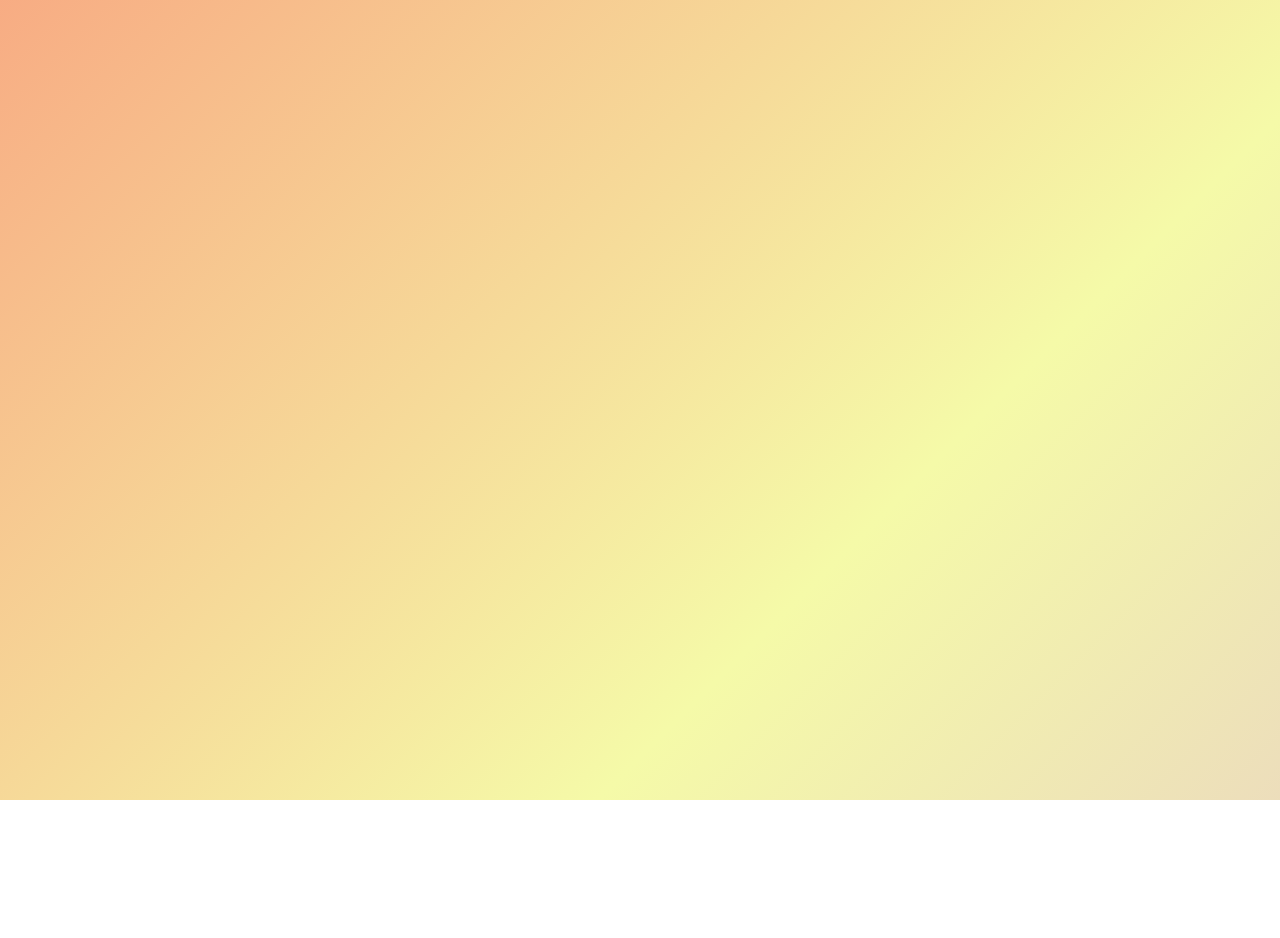
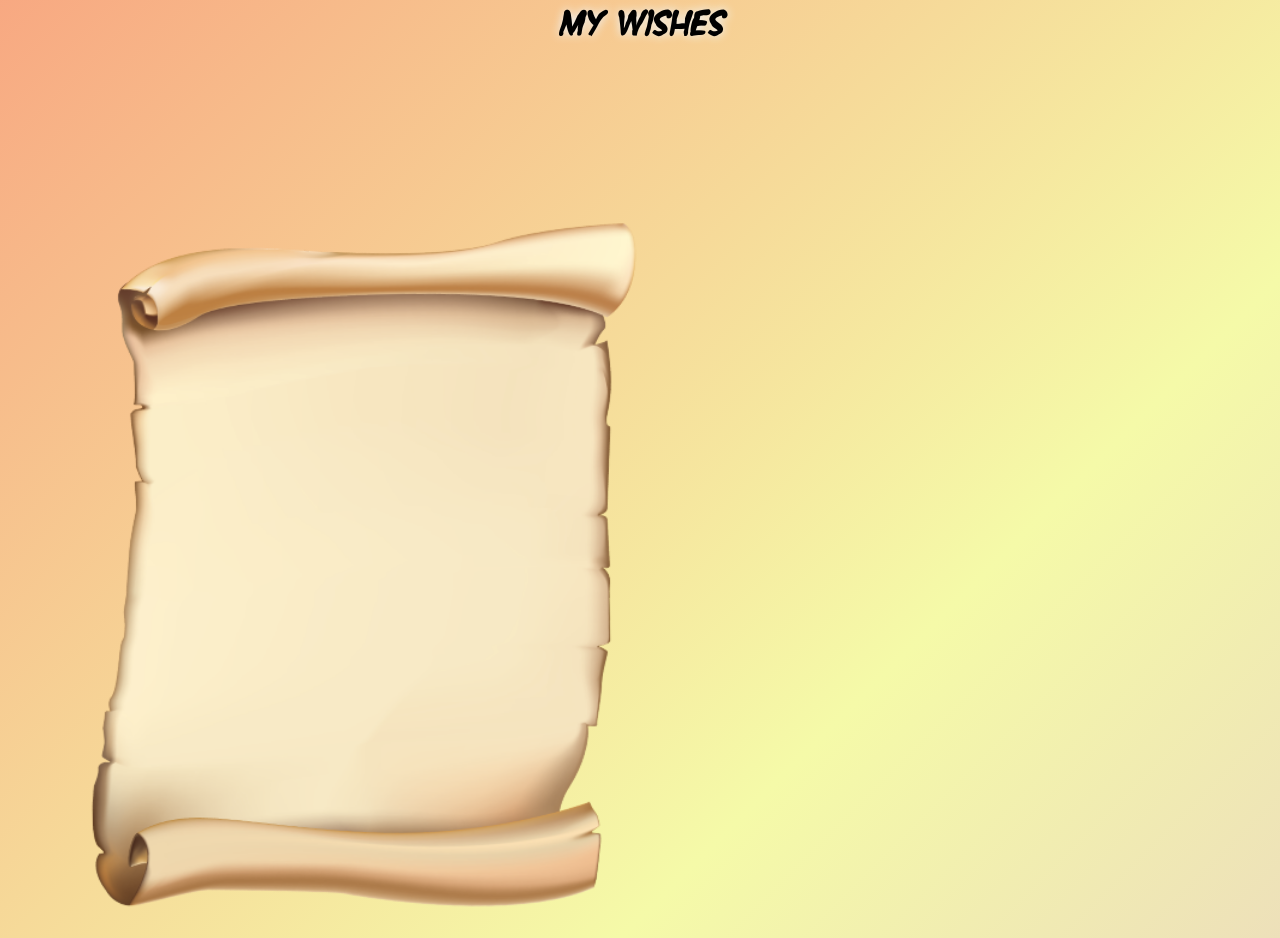
Before and after one commit to dusya-princess/Aishaswishes, a plain HTML site: page index.html in a window 1280 px wide. Before the commit the page ends 800 px from the top, so only its background shows below. Drawn offline with Linux system fonts and the light colour scheme.

Commit message:
site creating process

```diff
--- a/index.html
+++ b/index.html
@@ -7,6 +7,7 @@
     <link rel="stylesheet" href="style.css">
 </head>
 <body>
-
+    <h1>My wishes</h1>
+    <img src="paper.png" class="paper" alt="">
 </body>
 </html>
--- a/style.css
+++ b/style.css
@@ -2,6 +2,13 @@
 padding: 0%;
 margin: 0%;
 }
+
+@font-face {
+    font-family: titfont;
+    src: url(sf-wonder-comic-blotch-italic.woff2);
+}
+
+
 body{
     background: linear-gradient(135deg, #21830f,#fa5f5f,#f5faa8,#d286f6);
     background-size: 400% 400%;
@@ -20,3 +27,20 @@ body{
         background-position: 0% 50%;
     }
 }
+
+h1{
+font-family: titfont,sans-serif;
+width: 100vw;
+text-align: center;
+font-size: 37px;
+color: black;
+text-shadow: 0 0 10px aliceblue;
+
+}
+
+.paper{
+    width: 90vw;
+    max-width: 600px;
+    margin-left: 5vw;
+    margin-top: 20vh;
+}
```
Also changed, not shown: paper.png (added), sf-wonder-comic-blotch-italic.woff2 (added).
